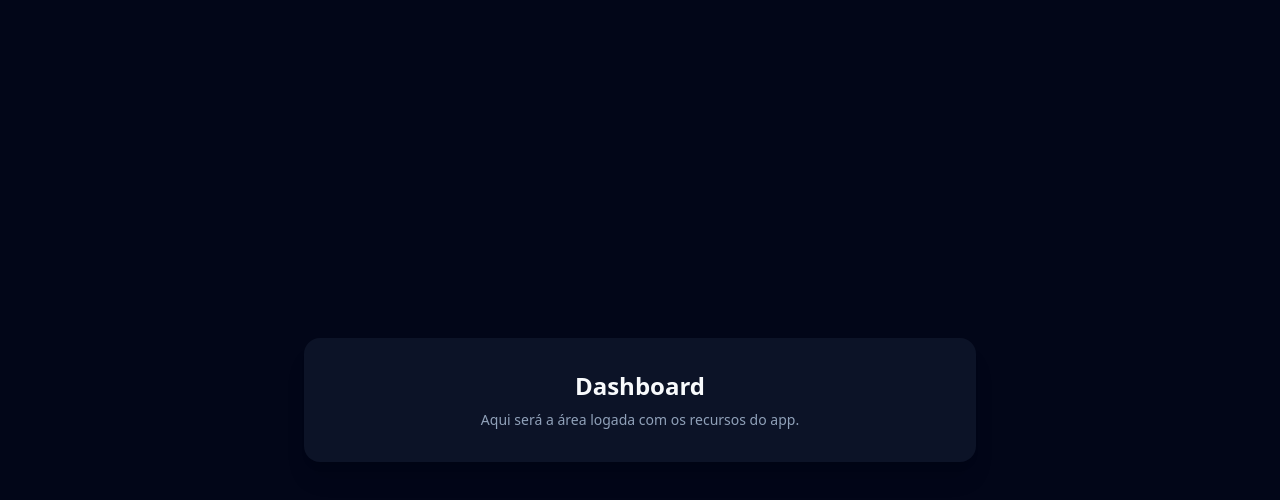
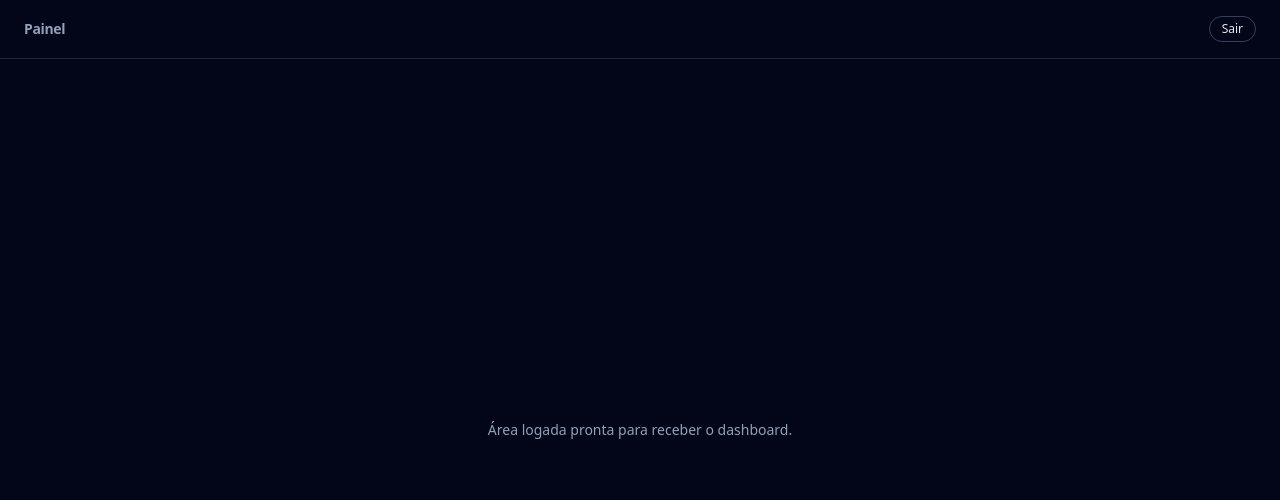
Before and after one commit to guilhermecardosocruz/appmodelo, a Next.js app: page /dashboard in a window 1280 px wide. Shown: the top 500 px of the page. Built offline with nearby package versions, Linux system fonts and the light colour scheme.

Commit message:
feat(dashboard): adicionar menu superior com botão sair

```diff
--- a/app/(app)/dashboard/page.tsx
+++ b/app/(app)/dashboard/page.tsx
@@ -1,12 +1,35 @@
+"use client";
+
+import { useRouter } from "next/navigation";
+
 export default function DashboardPage() {
+  const router = useRouter();
+
+  function handleLogout() {
+    // TODO: implementar logout real (limpar sessão/cookies) quando tivermos auth de verdade.
+    router.push("/login");
+  }
+
   return (
-    <main className="flex min-h-screen flex-col items-center justify-center bg-slate-950 px-4">
-      <div className="w-full max-w-2xl rounded-2xl bg-slate-900/80 p-8 text-center text-slate-50 shadow-xl">
-        <h1 className="text-2xl font-semibold">Dashboard</h1>
-        <p className="mt-2 text-sm text-slate-400">
-          Aqui será a área logada com os recursos do app.
+    <div className="min-h-screen bg-slate-950 text-slate-50 flex flex-col">
+      <header className="flex items-center justify-between px-6 py-4 border-b border-slate-800">
+        <div className="text-sm font-semibold tracking-tight text-slate-400">
+          Painel
+        </div>
+
+        <button
+          onClick={handleLogout}
+          className="inline-flex items-center rounded-full border border-slate-700 px-3 py-1 text-xs font-medium text-slate-200 hover:bg-slate-800 focus-visible:outline-none focus-visible:ring-2 focus-visible:ring-indigo-500 focus-visible:ring-offset-2 focus-visible:ring-offset-slate-950"
+        >
+          Sair
+        </button>
+      </header>
+
+      <main className="flex-1 flex items-center justify-center px-4">
+        <p className="text-sm text-slate-400">
+          Área logada pronta para receber o dashboard.
         </p>
-      </div>
-    </main>
+      </main>
+    </div>
   );
 }
```
